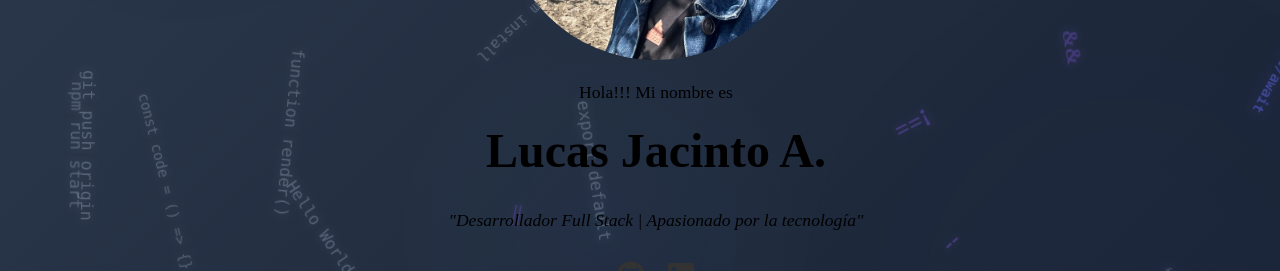
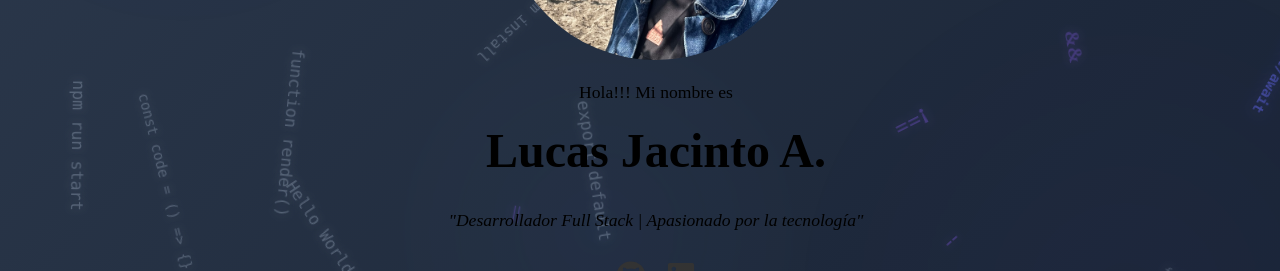
Before and after one commit to LucasEJA/portafolio-lucaseja, a React (Vite) app: page / in a window 1280 px wide. Shown: the part 437-708 px from the top of the page. Built offline with nearby package versions, Linux system fonts and the light colour scheme; the HTML template or start-up script is replaced by a standard one.

Commit message:
feat - snippets.

```diff
--- a/src/constants/backgroundParticles.js
+++ b/src/constants/backgroundParticles.js
@@ -21,7 +21,6 @@ export const CODE_SNIPPETS = [
     'map((item) =>',
     'filter(item =>',
     'npm run dev',
-    'git push origin',
     'npm run start',
 ];
 
```
